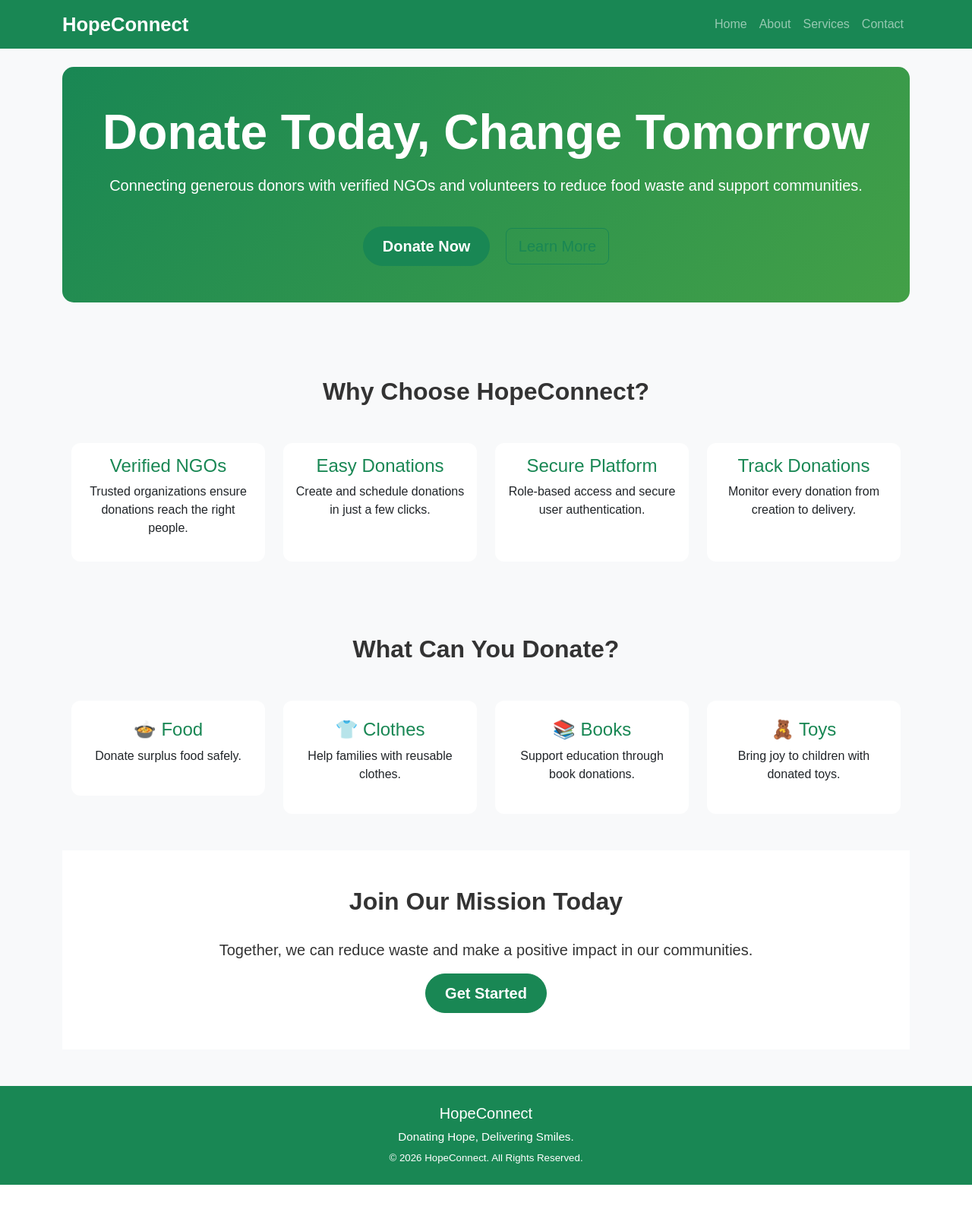
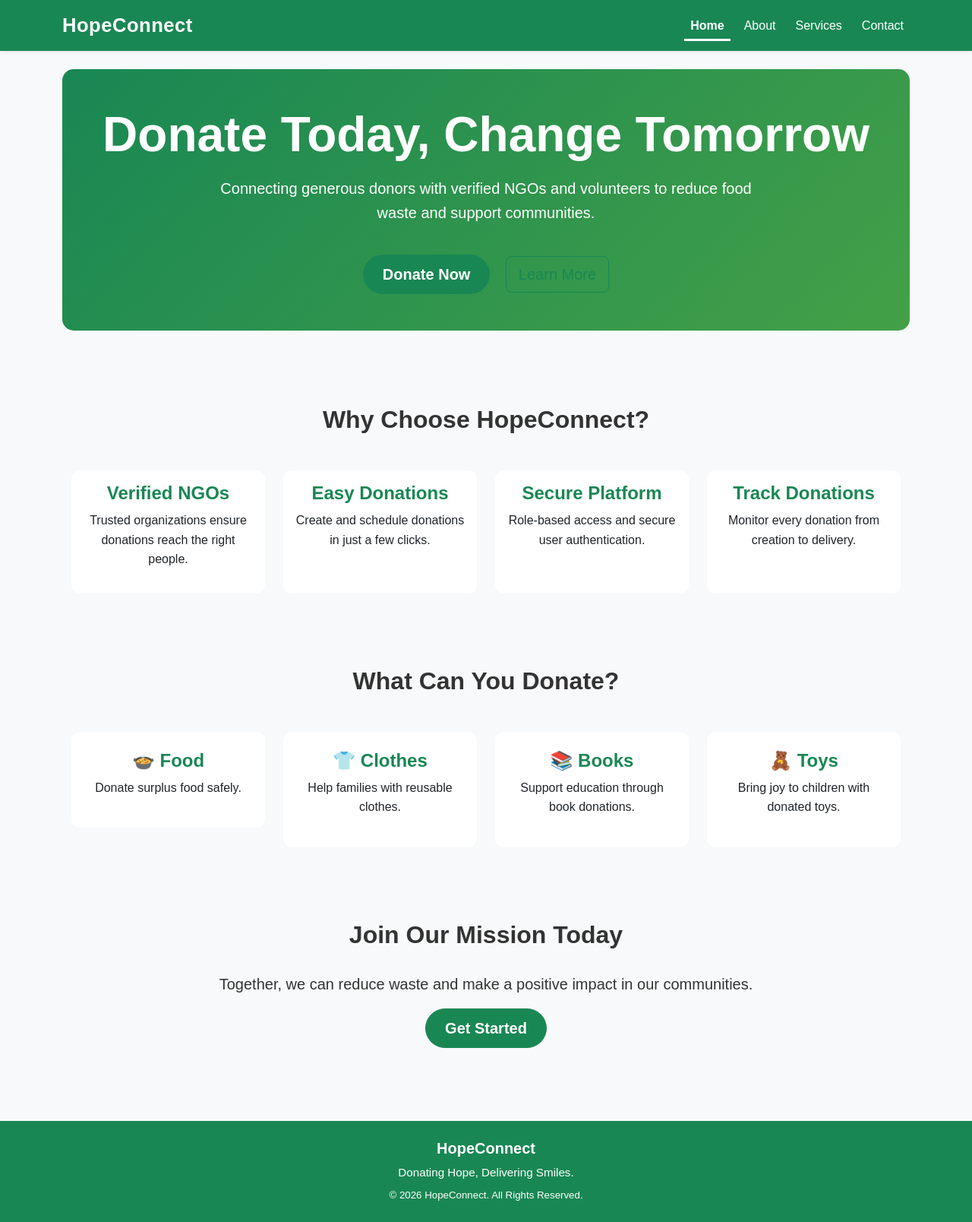
Before and after one commit to abdl-hafeez07/HopeConnect-Community-Donation-Distribution-System, a Django app: page / in a window 1280 px wide. Shown: the whole page at 76% size. Before the commit the page ends 1559 px from the top, so only its background shows below. Run offline with Django 5.2, Linux system fonts and the light colour scheme.

Commit message:
Improve website styling and navigation

```diff
--- a/static/css/style.css
+++ b/static/css/style.css
@@ -7,31 +7,99 @@ body {
     font-family: Arial, Helvetica, sans-serif;
     background-color: #f8f9fa;
     color: #333;
+    line-height: 1.6;
 }
 
-/* Navbar */
+/* ========================================
+   Navigation Bar
+======================================== */
+
+.navbar {
+    box-shadow: 0 3px 12px rgba(0, 0, 0, 0.15);
+}
+
 .navbar-brand {
     font-size: 1.6rem;
-    font-weight: bold;
+    font-weight: 700;
+    letter-spacing: 0.5px;
 }
 
-.nav-link {
+.navbar-nav .nav-link {
+    color: #ffffff !important;
+    margin-left: 10px;
+    padding-bottom: 5px;
     font-weight: 500;
-    transition: color 0.3s ease;
+    transition: all 0.3s ease;
 }
 
-.nav-link:hover {
+.navbar-nav .nav-link:hover {
     color: #ffe082 !important;
 }
 
-/* Buttons */
+.navbar-nav .nav-link.active {
+    color: #ffffff !important;
+    font-weight: 700;
+    border-bottom: 3px solid #ffffff;
+}
+
+/* ========================================
+   Buttons
+======================================== */
+
 .btn-success {
     border-radius: 30px;
     padding: 10px 25px;
     font-weight: 600;
+    transition: all 0.3s ease;
 }
 
-/* Cards */
+.btn-success:hover {
+    transform: translateY(-2px);
+    box-shadow: 0 6px 15px rgba(0, 0, 0, 0.2);
+}
+
+/* ========================================
+   Hero Section
+======================================== */
+
+.hero {
+    background: linear-gradient(135deg, #198754, #43a047);
+    color: white;
+    padding: 100px 20px;
+    border-radius: 15px;
+    margin-bottom: 50px;
+}
+
+.hero h1 {
+    font-weight: 700;
+}
+
+.hero p {
+    max-width: 750px;
+    margin: 0 auto;
+}
+
+.hero .btn {
+    margin-top: 15px;
+}
+
+/* ========================================
+   Sections
+======================================== */
+
+section {
+    padding: 60px 0;
+}
+
+section h2 {
+    font-weight: bold;
+    margin-bottom: 30px;
+}
+
+/* ========================================
+   Cards
+======================================== */
+
 .card {
     border: none;
     border-radius: 12px;
@@ -43,46 +111,43 @@ body {
     box-shadow: 0 8px 20px rgba(0, 0, 0, 0.15);
 }
 
-/* Footer */
+.card h4 {
+    color: #198754;
+    font-weight: 600;
+}
+
+/* ========================================
+   Footer
+======================================== */
+
 footer {
     margin-top: 60px;
     font-size: 0.95rem;
 }
 
-/* Hero Section */
-.hero {
-    background: linear-gradient(135deg, #198754, #43a047);
-    color: white;
-    padding: 100px 20px;
-    border-radius: 15px;
-    margin-bottom: 50px;
+footer h5 {
+    font-weight: bold;
 }
 
-.hero .btn {
-    margin-top: 15px;
+/* ========================================
+   Responsive
+======================================== */
+
+@media (max-width: 768px) {
+
+    .hero {
+        padding: 70px 20px;
     }
 
-/* Section Titles */
-section h2 {
-    font-weight: bold;
-    margin-bottom: 30px;
+    .hero h1 {
+        font-size: 2.2rem;
     }
 
-/* Service Cards */
-.card h4 {
-    color: #198754;
+    .navbar-nav {
+        text-align: center;
     }
 
-/* Call to Action */
-section:last-child {
-    background-color: #ffffff;
+    .navbar-nav .nav-link {
+        margin: 8px 0;
     }
-
-.btn-success {
-    transition: all 0.3s ease;
 }
-
-.btn-success:hover {
-    transform: translateY(-2px);
-    box-shadow: 0 6px 15px rgba(0, 0, 0, 0.2);
-}
--- a/templates/base.html
+++ b/templates/base.html
@@ -11,20 +11,25 @@
     <!-- Bootstrap CSS -->
     <link href="https://cdn.jsdelivr.net/npm/bootstrap@5.3.7/dist/css/bootstrap.min.css" rel="stylesheet">
 
+    <!-- Custom CSS -->
     <link rel="stylesheet" href="{% static 'css/style.css' %}">
 </head>
 
 <body>
 
     <!-- Navigation Bar -->
-    <nav class="navbar navbar-expand-lg navbar-dark bg-success">
+    <nav class="navbar navbar-expand-lg navbar-dark bg-success shadow-sm">
         <div class="container">
-            <a class="navbar-brand" href="{% url 'home' %}">
+
+            <a class="navbar-brand fw-bold" href="{% url 'home' %}">
                 HopeConnect
             </a>
 
-            <button class="navbar-toggler" type="button" data-bs-toggle="collapse" data-bs-target="#navbarNav">
+            <button class="navbar-toggler" type="button" data-bs-toggle="collapse" data-bs-target="#navbarNav"
+                aria-controls="navbarNav" aria-expanded="false" aria-label="Toggle navigation">
+
                 <span class="navbar-toggler-icon"></span>
+
             </button>
 
             <div class="collapse navbar-collapse" id="navbarNav">
@@ -32,25 +37,29 @@
                 <ul class="navbar-nav ms-auto">
 
                     <li class="nav-item">
-                        <a class="nav-link" href="{% url 'home' %}">
+                        <a class="nav-link {% if request.resolver_match.url_name == 'home' %}active{% endif %}"
+                            href="{% url 'home' %}">
                             Home
                         </a>
                     </li>
 
                     <li class="nav-item">
-                        <a class="nav-link" href="{% url 'about' %}">
+                        <a class="nav-link {% if request.resolver_match.url_name == 'about' %}active{% endif %}"
+                            href="{% url 'about' %}">
                             About
                         </a>
                     </li>
 
                     <li class="nav-item">
-                        <a class="nav-link" href="{% url 'services' %}">
+                        <a class="nav-link {% if request.resolver_match.url_name == 'services' %}active{% endif %}"
+                            href="{% url 'services' %}">
                             Services
                         </a>
                     </li>
 
                     <li class="nav-item">
-                        <a class="nav-link" href="{% url 'contact' %}">
+                        <a class="nav-link {% if request.resolver_match.url_name == 'contact' %}active{% endif %}"
+                            href="{% url 'contact' %}">
                             Contact
                         </a>
                     </li>
@@ -62,20 +71,28 @@
         </div>
     </nav>
 
-    <!-- Page Content -->
-    <div class="container mt-4">
+    <!-- Main Content -->
+    <main class="container mt-4">
 
         {% block content %}
         {% endblock %}
 
-    </div>
+    </main>
 
     <!-- Footer -->
     <footer class="bg-success text-white py-4 mt-5">
         <div class="container text-center">
-            <h5>HopeConnect</h5>
-            <p class="mb-1">Donating Hope, Delivering Smiles.</p>
-            <small>&copy; 2026 HopeConnect. All Rights Reserved.</small>
+
+            <h5 class="fw-bold">HopeConnect</h5>
+
+            <p class="mb-1">
+                Donating Hope, Delivering Smiles.
+            </p>
+
+            <small>
+                &copy; 2026 HopeConnect. All Rights Reserved.
+            </small>
+
         </div>
     </footer>
 
```
Lines whose indentation alone changed are shown as unchanged.
